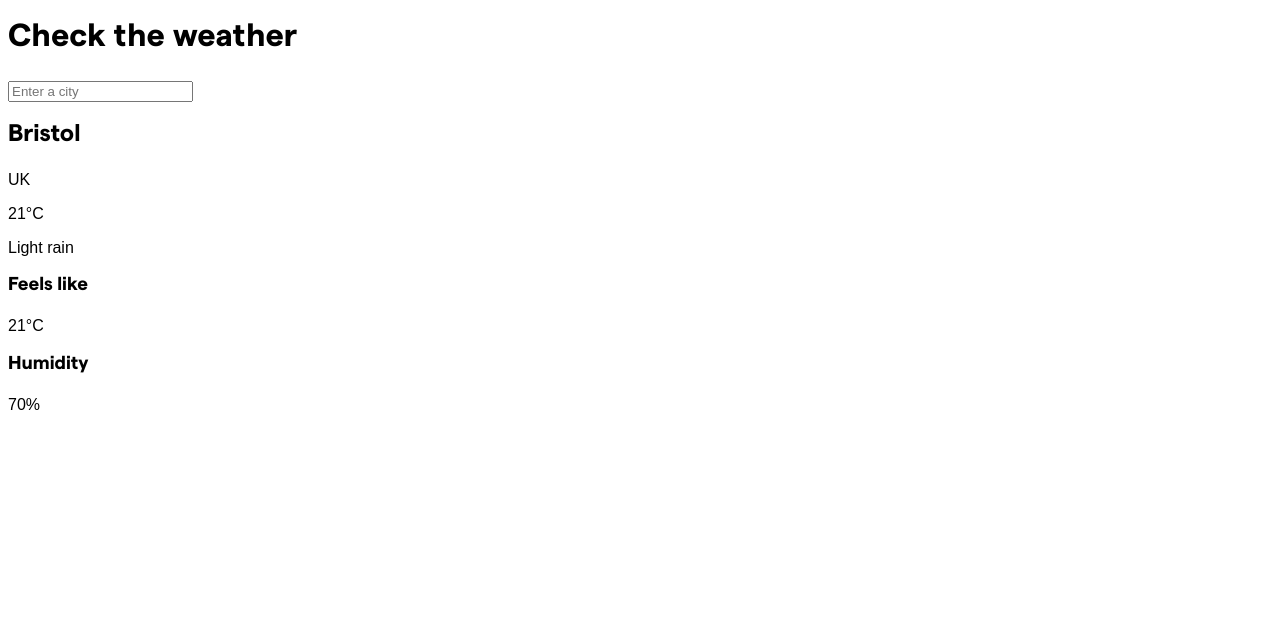
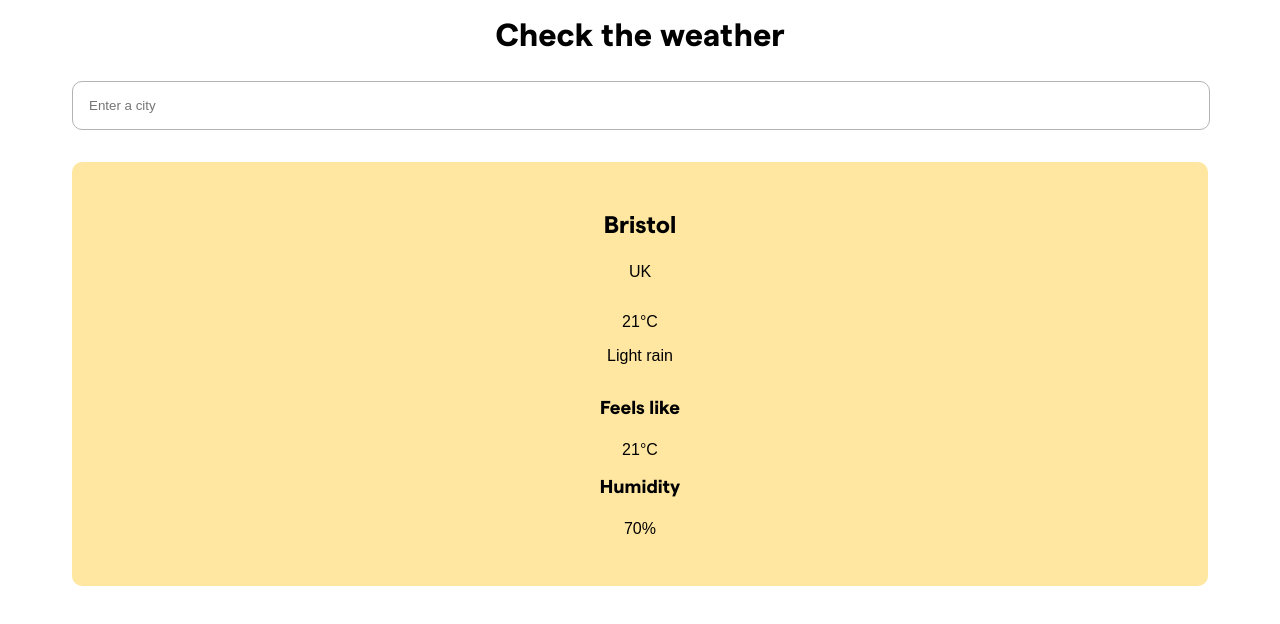
Before and after one commit to ckdrew670/vue-weather-app, a Vue app: page / in a window 1280 px wide. Shown: the top 624 px of the page. Built offline with nearby package versions, Linux system fonts and the light colour scheme; a web font is replaced by a local one.

Commit message:
Add styling

```diff
--- a/src/App.vue
+++ b/src/App.vue
@@ -5,14 +5,14 @@
       <h1 class="weather-app__title">Check the weather</h1>
 
       <!-- Search City -->
-      <form class="weather-app__form">
+      <form class="form weather-app__form">
         <label class="hidden" for="search">
           Search for a city
         </label>
         <input
           id="search"
           type="text"
-          class="weather-app__form-input"
+          class="form-input"
           placeholder="Enter a city"
         />
 
@@ -20,27 +20,27 @@
 
 
       <!-- Results Card -->
-      <section class="weather-app__card">
+      <section class="card weather-app__card">
         <!-- Background Images to Go Here -->
 
-        <div class="weather-app__card__header">
-          <h2 class="weather-app__card__city">Bristol</h2>
-          <p class="weather-app__card__country">UK</p>
+        <div class="card__header">
+          <h2 class="card__city">Bristol</h2>
+          <p class="card__country">UK</p>
         </div>
 
-        <div class="weather-app__card__body">
-          <p class="weather-app__card__temp">21&deg;C</p>
-          <p class="weather-app__card__summary">Light rain</p>
+        <div class="card__body">
+          <p class="card__temp">21&deg;C</p>
+          <p class="card__summary">Light rain</p>
         </div>
 
-        <div class="weather-app__card__footer">
-          <div class="weather-app__card__feels-like">
+        <div class="card__footer">
+          <div class="card__feels-like">
             <h3>Feels like</h3>
-            <p class="weather-app__card__feels-like__temp">21&deg;C</p>
+            <p class="card__feels-like__temp">21&deg;C</p>
           </div>
-          <div class="weather-app__card__humidity">
+          <div class="card__humidity">
             <h3>Humidity</h3>
-            <p class="weather-app__card__humidity-percentage">70%</p>
+            <p class="card__humidity-percentage">70%</p>
           </div>
         </div>
       </section>
--- /dev/null
+++ b/src/assets/styles/components/_card.scss
@@ -0,0 +1,9 @@
+.card {
+	border-radius: 10px;
+	background: $brand-light-yellow;
+	padding: 2rem;
+	display: flex;
+	flex-direction: column;
+	align-items: center;
+	text-align: center;
+}
--- /dev/null
+++ b/src/assets/styles/components/_form.scss
@@ -0,0 +1,8 @@
+.form {
+	&-input {
+		width: calc(100% - 2rem);
+		border-radius: 10px;
+		border: 1px solid $brand-grey;
+		padding: 1rem;
+	}
+}
--- a/src/assets/styles/global/_global.scss
+++ b/src/assets/styles/global/_global.scss
@@ -1,3 +1,15 @@
+.container {
+	padding: 0 4rem;
+}
+
+.weather-app {
+	text-align: center;
+
+	&__form {
+		margin-bottom: 2rem;
+	}
+}
+
 .hidden {
 	display: none;
 }
--- a/src/assets/styles/main.scss
+++ b/src/assets/styles/main.scss
@@ -1,3 +1,6 @@
 @import 'global/variables';
 @import 'global/typography';
 @import 'global/global';
+
+@import 'components/card';
+@import 'components/form';
```
